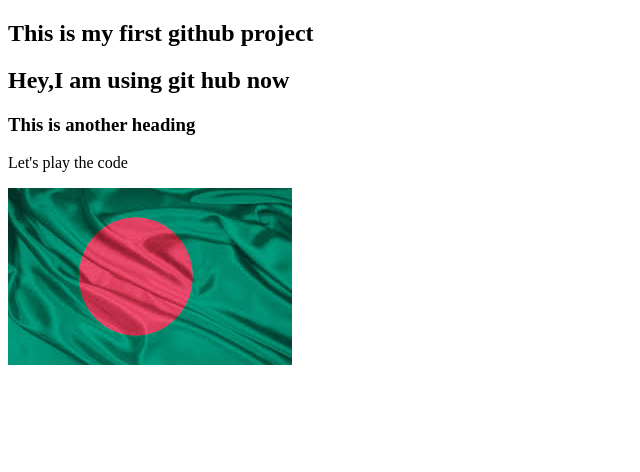
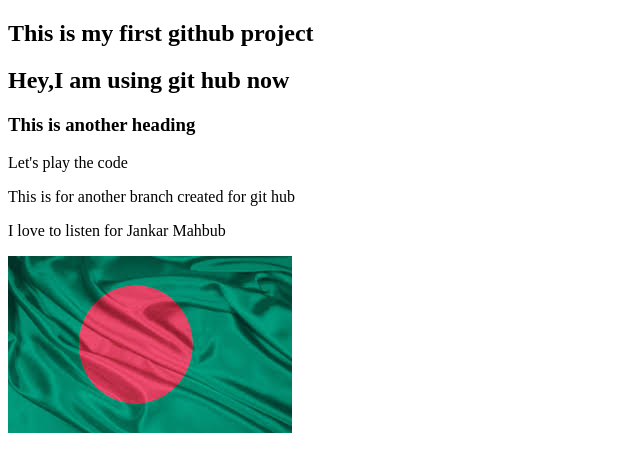
Before and after one commit to ashrafulrahat/my-first-website, a plain HTML site: page Index.html in a window 1280 px wide. Shown: the whole page, without its empty margins (0-640 px from the left). Drawn offline with Linux system fonts and the light colour scheme.

Commit message:
second branch

```diff
--- a/Index.html
+++ b/Index.html
@@ -10,6 +10,8 @@
     <h2>Hey,I am using git hub now</h2>
     <h3>This is another heading</h3>
     <p>Let's play the code</p>
+    <p>This is for another branch created for git hub</p>
+    <p>I love to listen for Jankar Mahbub</p>
     <img src="flag.jpg" alt="">
 </body>
 </html>
```
